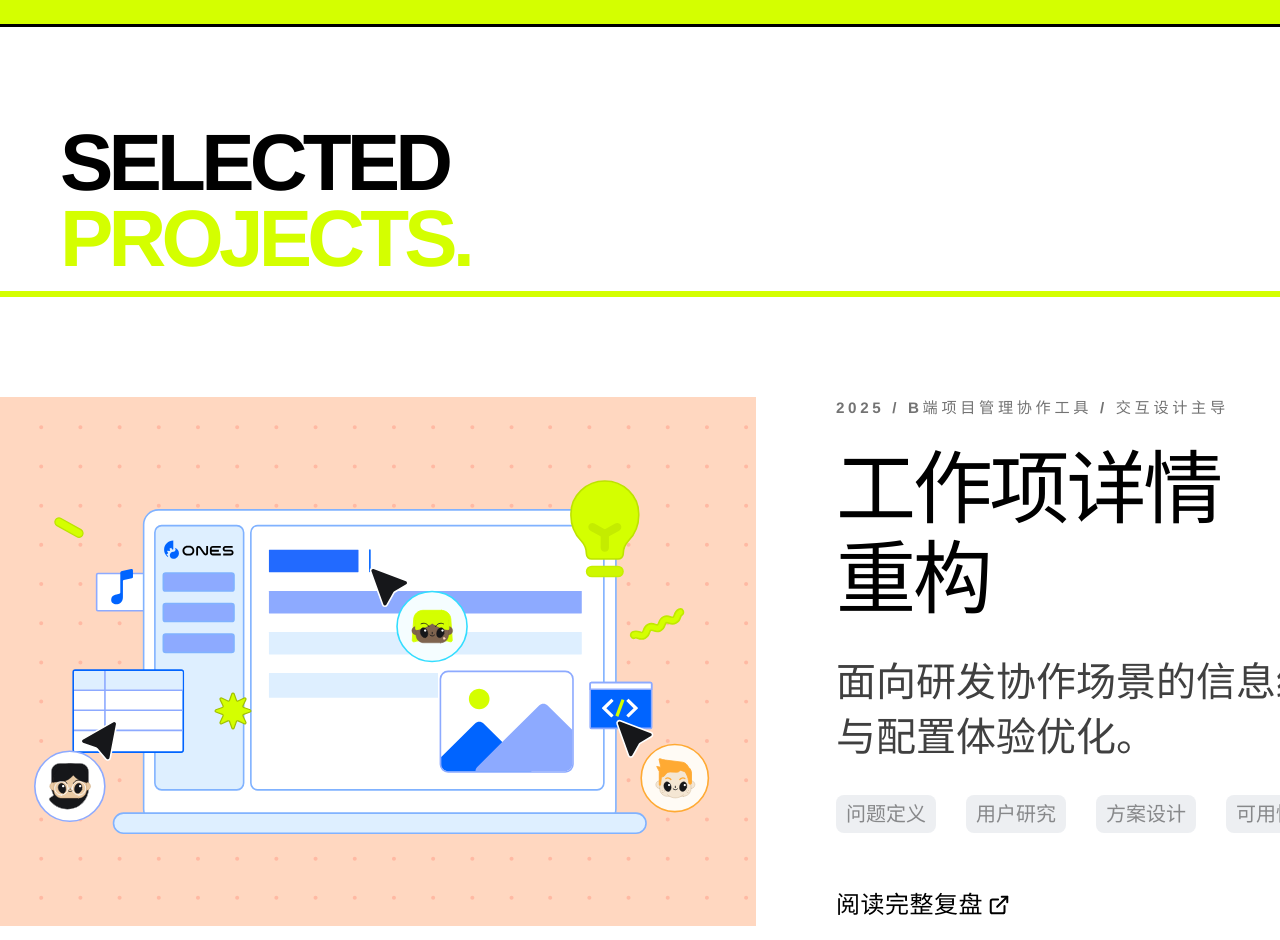
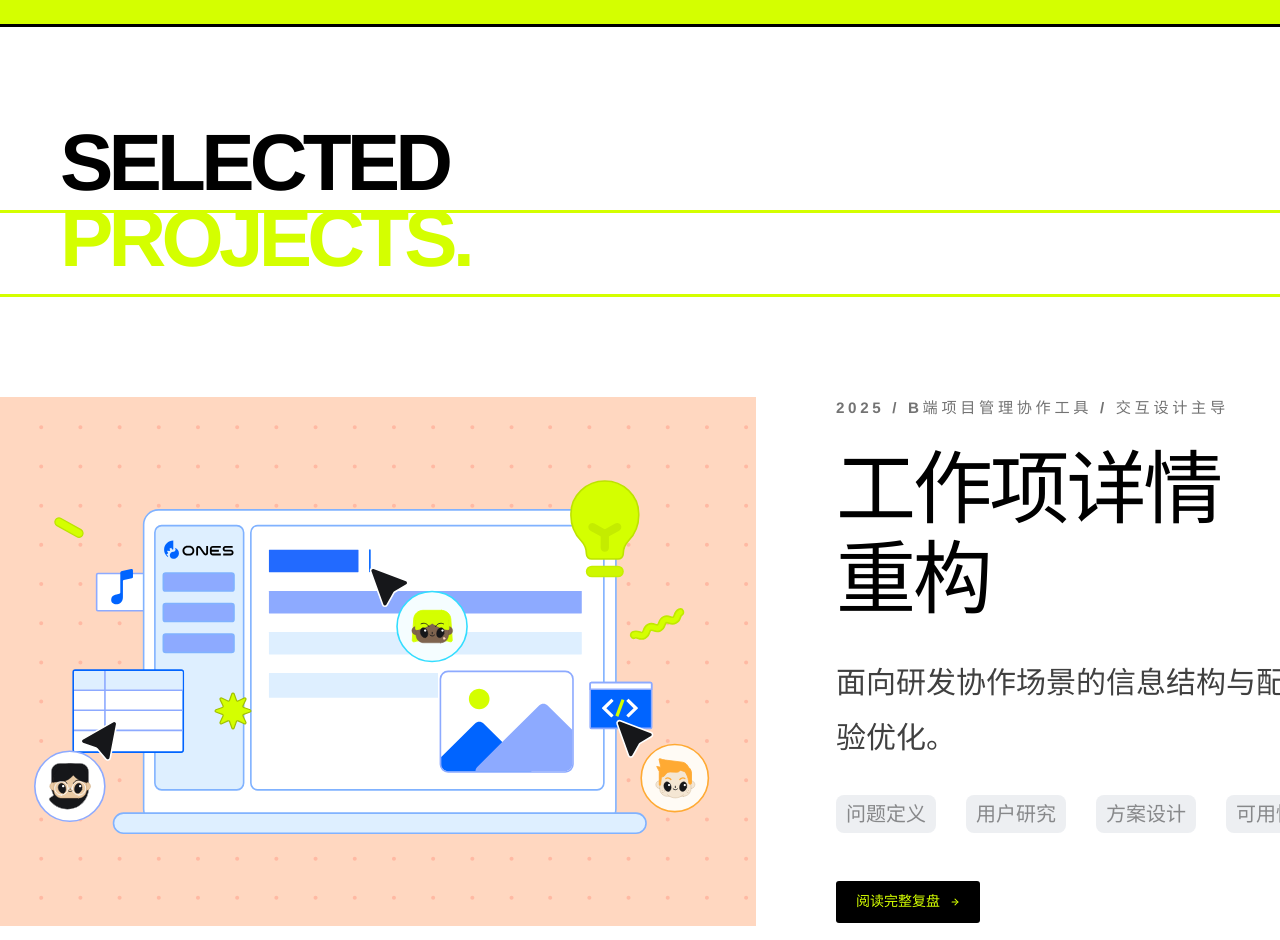
Before and after one commit to MiuMiuK/miumiuk.github.io, a React (Vite) app: page / in a window 1280 px wide. Shown: the part 832-1772 px from the top of the page. Built offline with nearby package versions, Linux system fonts and the light colour scheme.

Commit message:
Refine selected projects section

```diff
--- a/src/App.jsx
+++ b/src/App.jsx
@@ -298,7 +298,7 @@ export default function App() {
         <section id="work" className="pt-0">
           <div className="mx-auto max-w-[1440px]">
             <div className="relative h-[14.5rem] px-5 pt-10 md:h-[267px] md:px-[3.75rem] md:pt-[100px]">
-              <div className="max-w-[32rem]">
+              <div className="relative z-10 max-w-[32rem]">
                 <p className="text-[3.15rem] font-black uppercase leading-[0.9] tracking-[-0.06em] text-black md:text-[5rem]">
                   SELECTED
                 </p>
@@ -306,7 +306,7 @@ export default function App() {
                   PROJECTS.
                 </p>
               </div>
-              <div className="absolute inset-x-0 bottom-0 h-[3px] bg-[#D4FF00]" />
+              <div className="absolute inset-x-0 top-[8.45rem] h-[3px] bg-[#D4FF00] md:top-[183px]" />
             </div>
             {projects.map((project, index) => (
               <ProjectCard
--- a/src/components/ProjectCard.jsx
+++ b/src/components/ProjectCard.jsx
@@ -1,4 +1,4 @@
-import { ExternalLink } from 'lucide-react';
+import { ArrowRight } from 'lucide-react';
 
 export default function ProjectCard({ project, onClick, index }) {
   const isClickable = typeof onClick === 'function' && Boolean(project.caseStudy);
@@ -54,7 +54,7 @@ export default function ProjectCard({ project, onClick, index }) {
                 )}
               </div>
 
-              <p className="max-w-[14ch] text-[1.6rem] font-medium leading-[1.28] text-[#404040] md:max-w-[564px] md:text-[2.5rem] md:leading-[1.375]">
+              <p className="max-w-[14ch] text-[1.6rem] font-medium leading-[1.5] text-[#404040] md:max-w-[564px] md:text-[1.875rem] md:leading-[3.4375rem]">
                 {project.coverSummary}
               </p>
 
@@ -70,9 +70,13 @@ export default function ProjectCard({ project, onClick, index }) {
               </div>
             </div>
 
-            <div className="inline-flex items-center gap-[5px] pt-2 text-[1.3rem] font-semibold tracking-[0.02em] text-black md:mt-auto md:pt-0 md:text-[1.5rem]">
-              <span>阅读完整复盘</span>
-              <ExternalLink size={22} strokeWidth={2.2} />
+            <div className="pt-2 md:mt-auto md:pt-0">
+              <span className="inline-flex h-[42px] items-center justify-end rounded-[3px] bg-black px-[20px] py-[10px] transition group-hover:bg-neutral-900">
+                <span className="inline-flex items-center gap-[10px] text-center text-[14px] font-bold text-[#D4FF00]">
+                  <span>阅读完整复盘</span>
+                  <ArrowRight size={10} strokeWidth={2.5} />
+                </span>
+              </span>
             </div>
           </div>
         </div>
```
